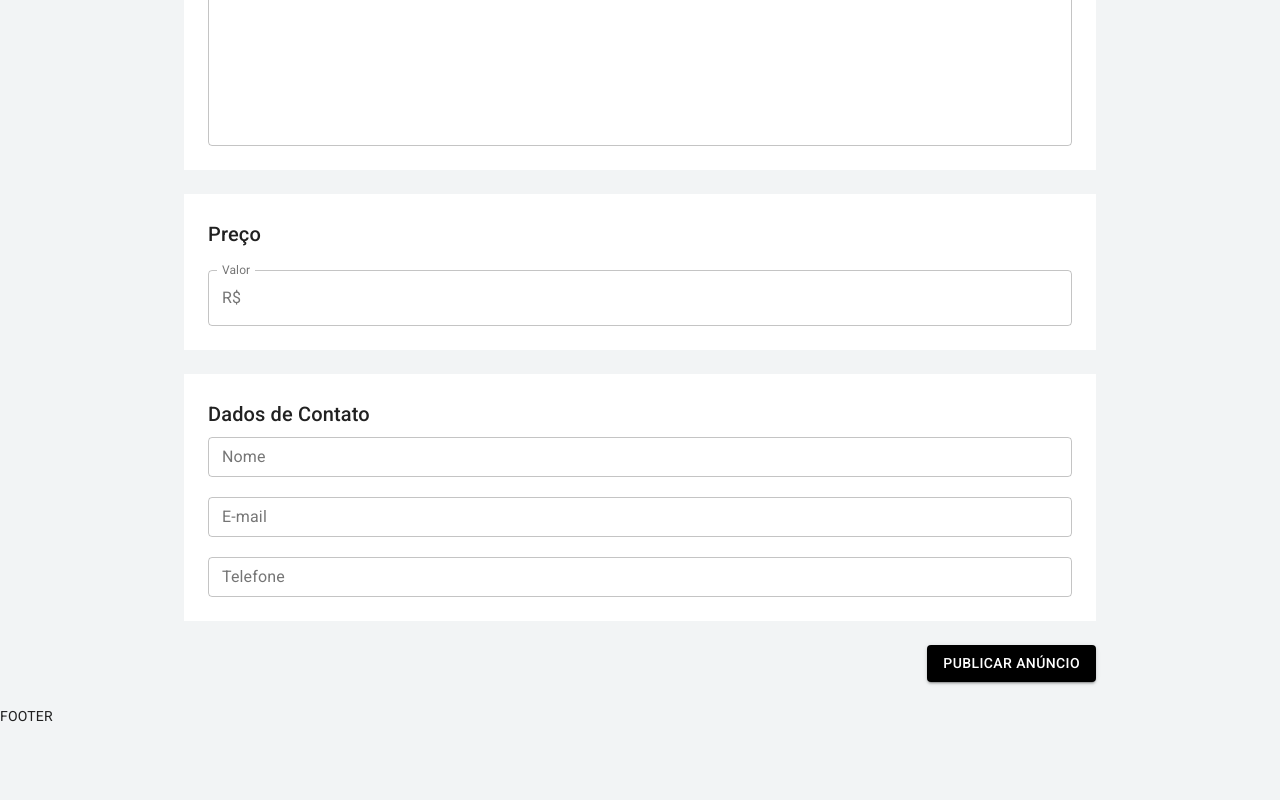
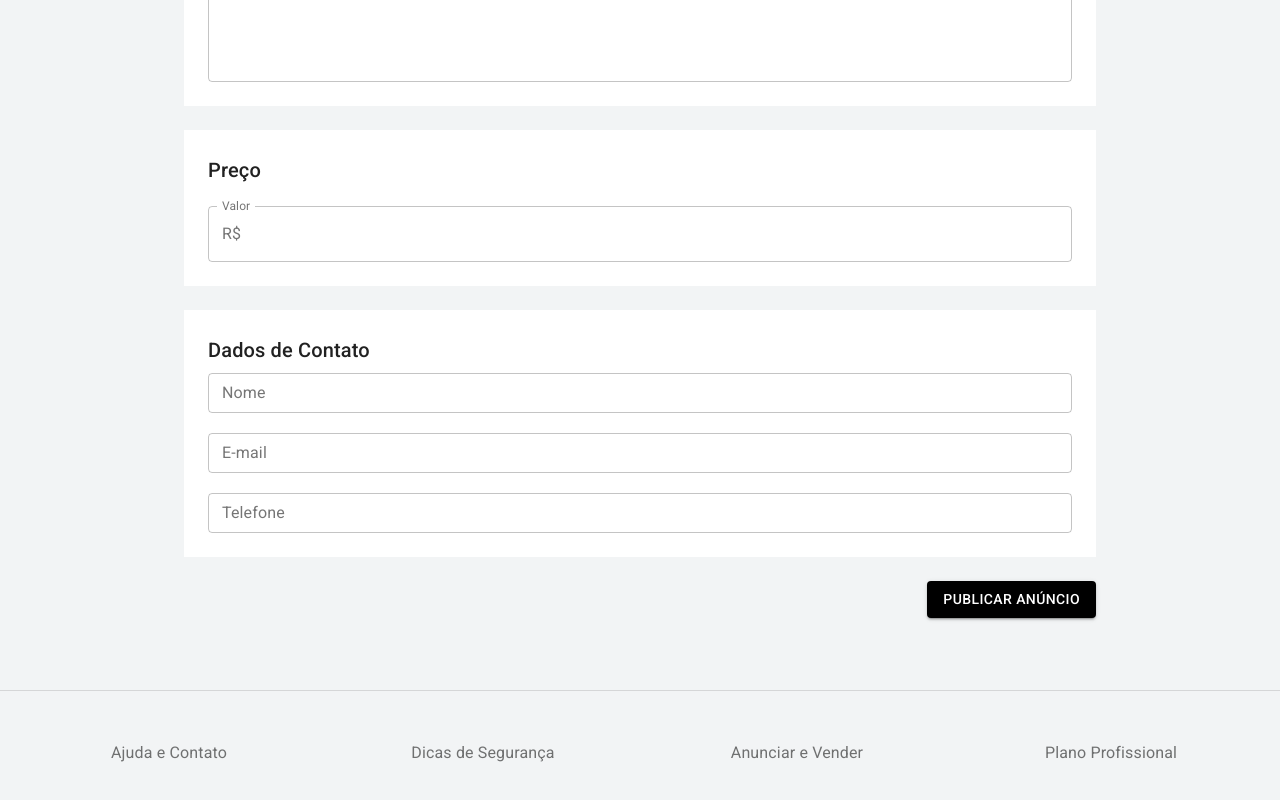
Before and after one commit to HenriqueBZ/anunx, a Next.js app: page /user/publish in a window 1280 px wide. Shown: the part 898-1698 px from the top of the page. Before the commit the page ends 1624 px from the top, so only its background shows below. Built offline with nearby package versions, Linux system fonts and the light colour scheme.

Commit message:
adicionando footer e container no template

```diff
--- a/pages/index.js
+++ b/pages/index.js
@@ -17,9 +17,6 @@ import SearchIcon from '@material-ui/icons/Search'
 import TemplateDefault from '../src/templates/Default'
 
 const useStyles = makeStyles((theme) => ({
-    searchContainer: {
-        padding: theme.spacing(8, 10, 6)
-    },
     searchBox: {
         display:'flex',
         justifyContent: 'center',
@@ -35,7 +32,7 @@ const Home = () => {
     const classes = useStyles()
     return (
         <TemplateDefault>
-            <Container maxWidth="md" className={classes.searchContainer}>
+            <Container maxWidth="md">
                 <Typography component="h1" variant="h3" align="center" color="textPrimary">
                     O que deseja encontrar?
                 </Typography>
--- a/pages/user/dashboard.js
+++ b/pages/user/dashboard.js
@@ -13,9 +13,6 @@ import { makeStyles } from '@material-ui/core/styles'
 import TemplateDefault from '../../src/templates/Default'
 
 const useStyles = makeStyles((theme) => ({
-  container: {
-    padding: theme.spacing(8, 0, 6)
-  },
   CardMedia: {
     paddingTop: '56%'
   },
@@ -30,7 +27,7 @@ export default function home () {
 
   return (
     <TemplateDefault>
-      <Container maxWidth="sm" className={classes.container}>
+      <Container maxWidth="sm">
         <Typography component="h1" variant="h2" align="center">
           Meus Anúncios
         </Typography>
--- a/pages/user/publish.js
+++ b/pages/user/publish.js
@@ -23,9 +23,6 @@ import TemplateDefault from '../../src/templates/Default'
 const useStyles = makeStyles((theme) => ({
     mask: {},
     mainImage: {},
-    container: {
-        padding: theme.spacing(8, 0, 6)
-    },
     boxContainer: {
         paddingBottom: theme.spacing(3),
     },
@@ -109,7 +106,7 @@ const Publish = () => {
 
     return (
         <TemplateDefault>
-            <Container maxWidth="sm" className={classes.container}>
+            <Container maxWidth="sm">
                 <Typography component="h1" variant="h2" align="center" color="textPrimary">
                     Publicar Anúncio
                 </Typography>
--- /dev/null
+++ b/src/components/Footer.js
@@ -0,0 +1,56 @@
+import Link from "next/link"
+import { Container, Grid, Box, Typography } from "@material-ui/core"
+import { makeStyles } from "@material-ui/core/styles"
+
+const useStyles = makeStyles((theme) => ({
+    footer: {
+        borderTop: `1px solid ${theme.palette.divider}`,
+        paddingTop: theme.spacing(3),
+        paddingBottom: theme.spacing(3),
+        [theme.breakpoints.up('sm')]: {
+            paddingTop: theme.spacing(6),
+            paddingBottom: theme.spacing(6),
+        }
+    }
+}))
+
+const Footer = () => {
+    const classes = useStyles()
+
+    return (
+        <Container maxWidth="lg" component="footer" className={classes.footer}>
+            <Grid container spacing={3}>
+                <Grid item xs={6} sm={3}>
+                    <Box textAlign="center">
+                        <Link href="#" passHref>
+                            <Typography color="textSecondary" variant="subtitle1">Ajuda e Contato</Typography>
+                        </Link>
+                    </Box>
+                </Grid>
+                <Grid item xs={6} sm={3}>
+                    <Box textAlign="center">
+                        <Link href="#" passHref>
+                            <Typography color="textSecondary" variant="subtitle1">Dicas de Segurança</Typography>
+                        </Link>
+                    </Box>
+                </Grid>
+                <Grid item xs={6} sm={3}>
+                    <Box textAlign="center">
+                        <Link href="#" passHref>
+                            <Typography color="textSecondary" variant="subtitle1">Anunciar e Vender</Typography>
+                        </Link>
+                    </Box>
+                </Grid>
+                <Grid item xs={6} sm={3}>
+                    <Box textAlign="center">
+                        <Link href="#" passHref>
+                            <Typography color="textSecondary" variant="subtitle1">Plano Profissional</Typography>
+                        </Link>
+                    </Box>
+                </Grid>
+            </Grid>
+        </Container>
+    )
+}
+
+export default Footer
--- a/src/templates/Default.js
+++ b/src/templates/Default.js
@@ -1,11 +1,25 @@
+import { Box } from '@material-ui/core'
+import { makeStyles } from '@material-ui/core/styles'
+
 import Header from '../components/Header'
+import Footer from '../components/Footer'
+
+const useStyles = makeStyles((theme) => ({
+    container: {
+        padding: theme.spacing(6, 0, 6)
+    }
+}))
 
 const Default = ({ children }) => {
+    const classes = useStyles()
+
     return (
         <>
             <Header/>
-            { children }
-            <footer>FOOTER</footer>
+            <Box className={classes.container}>
+                { children }
+            </Box>
+            <Footer />
         </>
     )
 }
```
